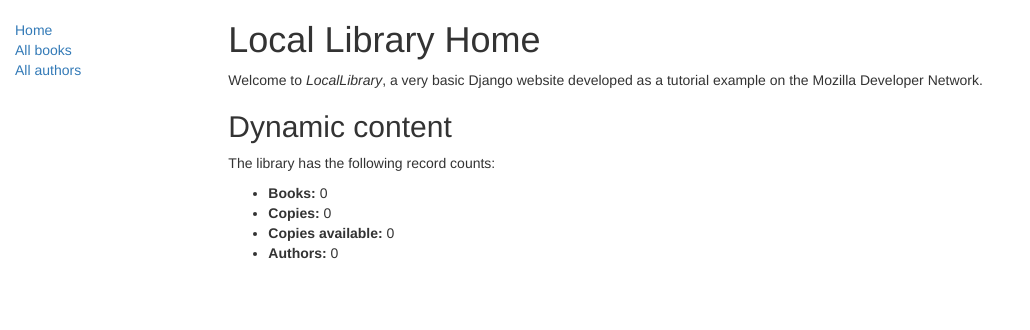
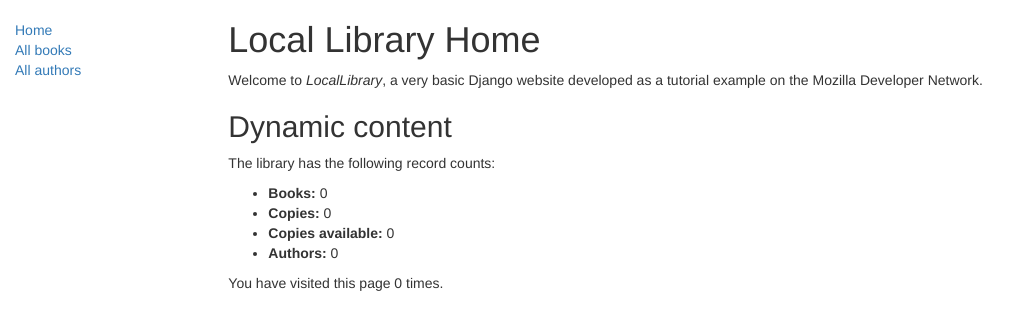
Before and after one commit to kydkang/locallibrary, a Django app: page /catalog/ in a window 1280 px wide. Shown: the top 330 px of the page, without its empty margins (0-1030 px from the left). Run offline with Django 3.2, Linux system fonts and the light colour scheme; data that the repository does not hold is empty; some libraries are stand-ins or nearby versions.

Commit message:
After Part 7

```diff
--- a/catalog/templates/index.html
+++ b/catalog/templates/index.html
@@ -14,5 +14,6 @@
     <li><strong>Copies available:</strong> {{ num_instances_available }}</li>
     <li><strong>Authors:</strong> {{ num_authors }}</li>
   </ul>
-
+  <p>You have visited this page {{ num_visits }}
+     {% if num_visits == 1 %} time{% else %} times{% endif %}.</p>
 {% endblock %}
--- a/catalog/views.py
+++ b/catalog/views.py
@@ -8,12 +8,15 @@ def index(request):
     # Available books (status = 'a')
     num_instances_available=BookInstance.objects.filter(status__exact='a').count()
     num_authors=Author.objects.count()  # The 'all()' is implied by default.
-        # Render the HTML template index.html with the data in the context variable
+    num_visits=request.session.get('num_visits', 0)
+    request.session['num_visits'] = num_visits+1
+    # Render the HTML template index.html with the data in the context variable
     return render(
         request,
         'index.html',
         context={'num_books':num_books,'num_instances':num_instances,
-                 'num_instances_available':num_instances_available,'num_authors':num_authors},
+                 'num_instances_available':num_instances_available,'num_authors':num_authors,
+                 'num_visits':num_visits},
     )
 
 from django.views import generic
```
